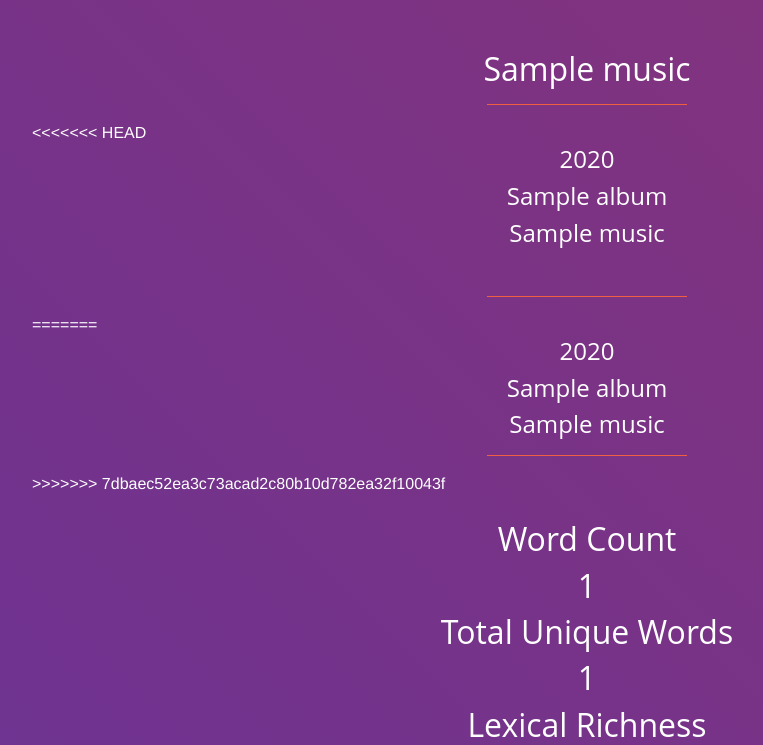
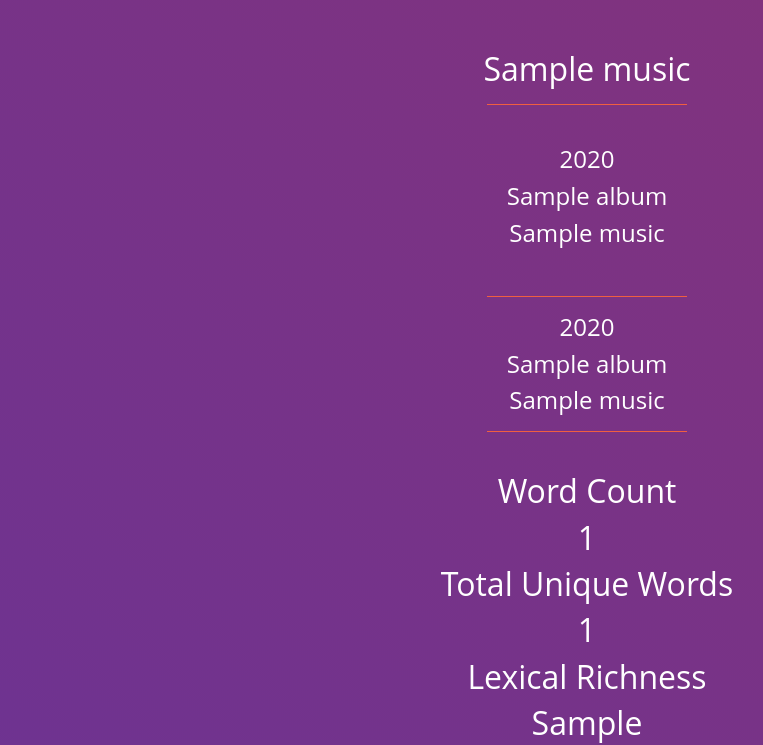
Before and after one commit to Janujan/Lyricize, a Django app: template lyricize/lyricizer/templates/resultsPage.html in a window 1280 px wide. Shown: the top 745 px of the page, without its empty margins (53-816 px from the left). Run offline with Django 3.2, Linux system fonts and the light colour scheme; the template is opened without the code that fills it: most values are stand-ins (such as "Sample title", 1, 10 or a date in 2020); some libraries are stand-ins or nearby versions.

Commit message:
added sauce and spaced things out better

```diff
--- a/lyricize/lyricizer/templates/resultsPage.html
+++ b/lyricize/lyricizer/templates/resultsPage.html
@@ -10,19 +10,16 @@
           <div class="col-lg-12">
             <h2 class=text-center>{{music.artist_name}}</h2>
             <hr>
-<<<<<<< HEAD
             <br>
             <h4 class=text-center>{{music.year}}</h2>
             <h4 class=text-center>{{music.album}}</h2>
             <h4 class=text-center>{{music.title}}</h2>
             <br>
             <hr>
-=======
             <h4 class=text-center>{{music.year}}</h2>
             <h4 class=text-center>{{music.album}}</h2>
             <h4 class=text-center>{{music.title}}</h2>
-              <hr>
->>>>>>> 7dbaec52ea3c73acad2c80b10d782ea32f10043f
+            <hr>
 
         </div>
       </div>
```
